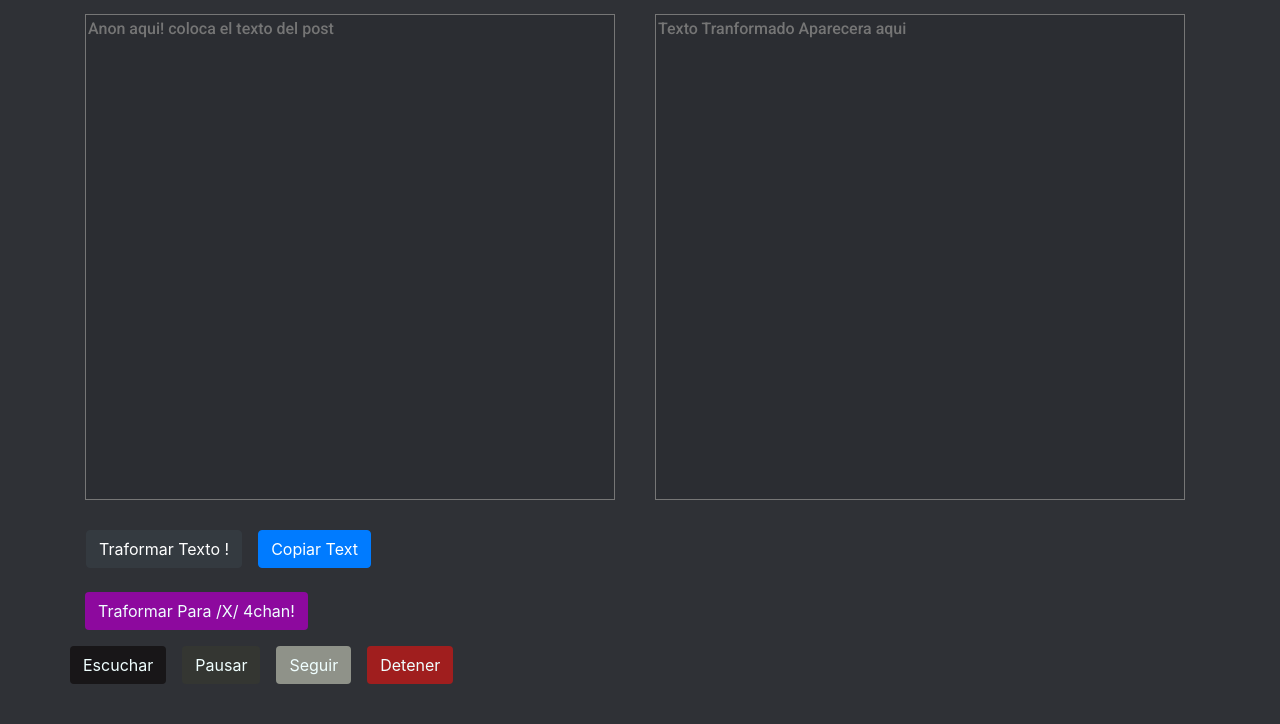
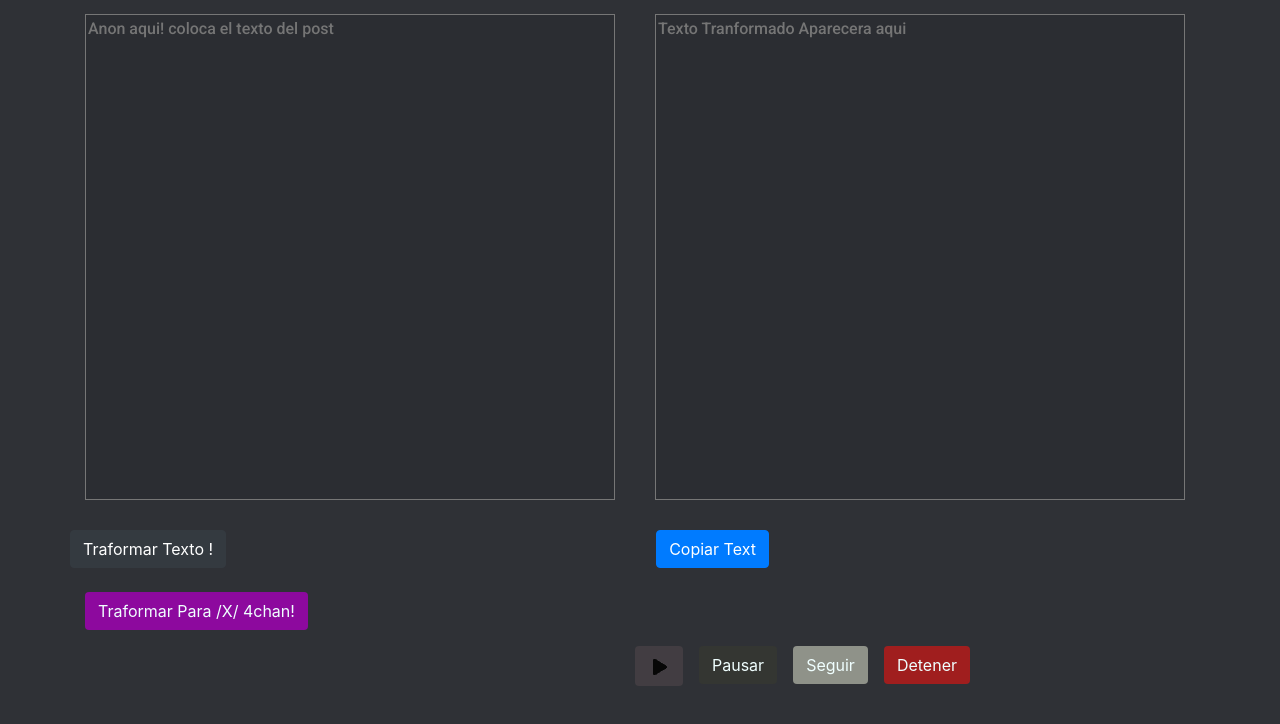
Before and after one commit to macnemoto/HispaVago-code, a plain HTML site: page index.html in a window 1280 px wide. Shown: the part 92-816 px from the top of the page. Drawn offline with nearby package versions, Linux system fonts and the light colour scheme.

Commit message:
Mas cambios a la UI v2

```diff
--- a/estilos.css
+++ b/estilos.css
@@ -16,6 +16,10 @@
 }
 .btn-morado {
   background-color: #181618;
+  color: azure;
+}
+.btn-play {
+  background-color: #423d42;
   color: azure;
 }
 .btn-morado1 {
@@ -47,3 +51,9 @@ body {
 h1, h3 {
   color: #957DAD;
 }
+.ml-6 {
+  margin-left: 430px;
+}
+.ml-7 {
+  margin-left: 550px;
+}
--- a/index.html
+++ b/index.html
@@ -42,10 +42,10 @@
     <div class="container">
       <div class="row">
         <div class="col6">
-          <button  type="button" class="btn btn-dark mr-3 ml-3 mt-4" onclick="botonEnviar();">Traformar Texto !</button>
+          <button  type="button" class="btn btn-dark  mt-4 " onclick="botonEnviar();">Traformar Texto !</button>
         </div>
         <div class="col6">
-          <input type="button" class="btn btn-primary neko mt-4" value="Copiar Text"  onclick="copy_to_clipboard('textarea');">
+          <input type="button" class="btn btn-primary neko mt-4 ml-6" value="Copiar Text"  onclick="copy_to_clipboard('textarea');">
         </div>
       </div>
     </div>
@@ -57,9 +57,9 @@
       </div>
     </div>
         <div class="container">
-          <div class="row" >
+          <div class="row ml-7" >
             <div class="col3 mr-3 mt-3 mb-5">
-              <button  type="button" class="btn btn-morado " onclick="nekoVoz();">Escuchar</button>
+              <button  type="button" class="btn btn-play " onclick="nekoVoz();"> <img src="play.png" alt="" srcset=""></button>
             </div>
         <div class="col3 mt-3 mb-5">
           <button  type="button" class="btn btn-pausa" onclick="nekoVozPausa();">Pausar</button>
```
Also changed, not shown: play.png (added).
